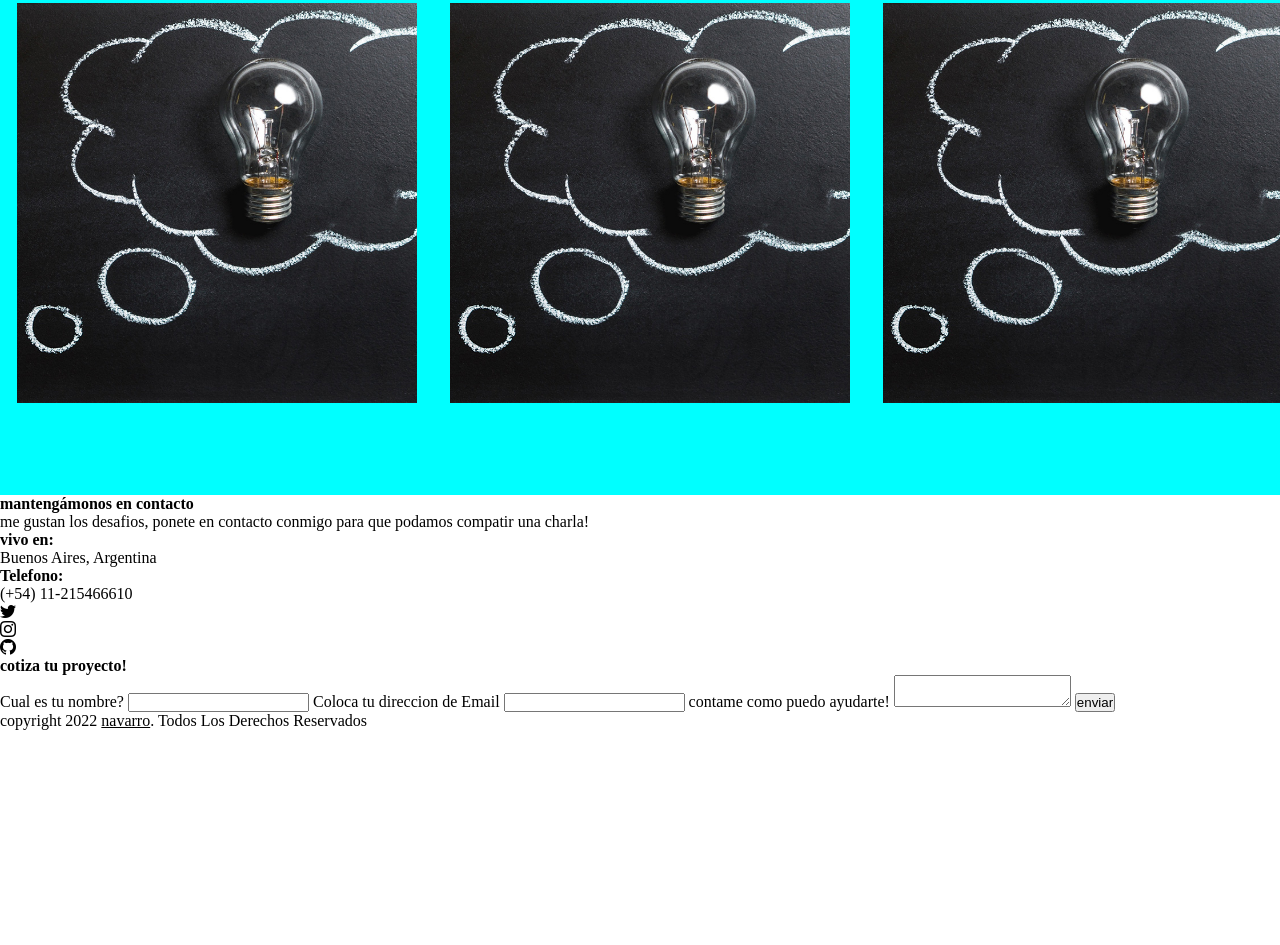
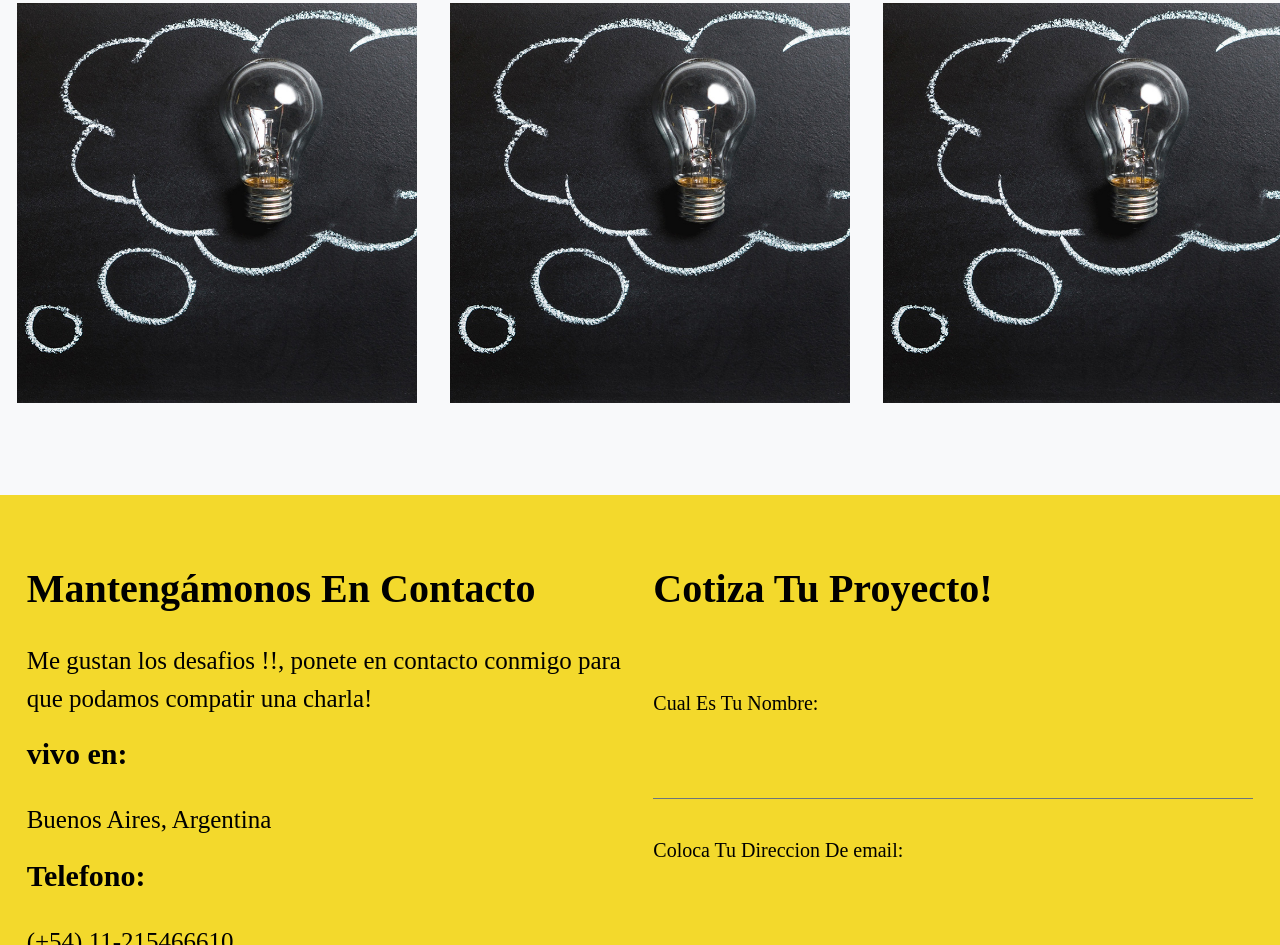
Before and after one commit to Matinavarro132/Portfolio-web-tp, a plain HTML site: page index.html in a window 1280 px wide. Shown: the part 4295-5240 px from the top of the page. Before the commit the page ends 5025 px from the top, so only its background shows below. Drawn offline with nearby package versions, Linux system fonts and the light colour scheme.

Commit message:
termine la seccion de contacto

```diff
--- a/css/estilos.css
+++ b/css/estilos.css
@@ -4,6 +4,11 @@
 
 
 
+}
+
+ul{
+    list-style: none;
+    text-decoration: none;
 }
 
 a{
@@ -317,7 +322,7 @@ margin-bottom: 10px;
 .padre-seccion-habilidades{
 width: 100%;
 height: 950px;
-background-color: #f8f9fa;
+background-color: #ffffff;
 font-family: 'Poppins', sans-serif;
 
 
@@ -510,7 +515,7 @@ width: 90%;
 /* comienza la seccion portfolio */
 
 .section-portfolio{
-    background-color: aqua;
+    background-color: #f8f9fa;
     width: 100%;
     height: 1100px;
 
@@ -566,3 +571,137 @@ text-decoration: none;
 
 /* Termina seccion Proyectos */
 /* comienza seccion contactos */
+
+.section-contacto{
+    width: 100%;
+    height: 800px;
+    background-color: #f3d92c;
+}
+
+.padre-contacto{
+    width: 1300;
+    margin: 0 auto;
+
+}
+
+.contenedor-contacto{
+	display: flex;
+	flex-direction: row;
+	flex-wrap: wrap;
+	justify-content: space-evenly;
+	align-items: center;
+	align-content: center;
+}
+
+.caja-contacto1{
+    width: 600px;
+    height: 700px;
+}
+
+.caja-contacto2{
+    width: 600px;
+    height: 700px;
+}
+
+.caja-contacto1 h3{
+    font-size: 40px;
+    margin-top: 70px;
+}
+
+.caja-contacto1 p{
+    font-size: 25px;
+    margin-top: 30px;
+    font-weight: 100;
+    margin-bottom: 20px;
+    line-height: 1.5;
+}
+
+.caja-contacto1 h4{
+    font-size: 30px;
+}
+
+.iconos2{
+    display: flex;
+    flex-direction: row;
+    margin-top: 20px;
+}
+
+
+.iconos2 a{
+    text-decoration: none;
+     font-size: 30px;
+
+     margin-left: 25px;
+}
+
+
+.caja-contacto2 h4{
+    font-size: 40px;
+    margin-top: 70px;
+    margin-bottom: 40px;
+}
+
+form{
+    display: flex;
+    flex-direction: column;
+    width: 600px;
+    margin: 0 auto;
+}
+
+label{
+    margin: 40px 0;
+}
+
+input[type=text]{
+    padding: 10px;
+   font-size: 20px;
+   background: none;
+   border: none;
+   outline: none;
+   border-bottom: 1px solid #6c757d;
+}
+
+label{
+    font-size: 20px;
+}
+
+textarea{
+width: 100%;
+resize: vertical;
+padding: 10px;
+height: 100px;
+font-size: 20px;
+background: none;
+border: none;
+outline: none;
+border-bottom: 1px solid #6c757d;
+margin-bottom: 10px;
+}
+
+.enviar{
+    color:#fff ;
+    font-size: 20px;
+    width: 100px;
+    padding: 12px 5px;
+    border: 1px solid #212529;
+    border-radius: 2px;
+    border-width: 2px;
+    font-weight: 600;
+    font-size: 18px;
+    text-decoration: none;
+    background-color: #212529;
+    cursor: pointer;
+}
+
+
+
+/* comienza el footer */
+.section-footer{
+    width: 100%;
+    height: 140px;
+    background-color: #000000;
+}
+
+.section-footer p{
+    color: #fff;
+}
--- a/index.html
+++ b/index.html
@@ -297,20 +297,20 @@
 
                 </div>
         </section><!-- Termina la seccion de proyectos -->
-        <section id="contacto" class="seccion-contacto"><!-- comienza la seccion de contacto -->
+        <section id="contacto" class="section-contacto"><!-- comienza la seccion de contacto -->
             <div class="padre-contacto">
 
                 <div class="contenedor-contacto">
 
-                    <div class="caja contacto1">
-                        <h4>mantengámonos en contacto</h4>
-                        <p>me gustan los desafios, ponete en contacto conmigo para que podamos compatir una charla! </p>
+                    <div class="caja-contacto1">
+                        <h3>Mantengámonos En Contacto</h3>
+                        <p>Me gustan los desafios !!, ponete en contacto conmigo para que podamos compatir una charla! </p>
                         <h4>vivo en:</h4>
                         <p>Buenos Aires, Argentina</p>
                         <h4>Telefono:</h4>
                         <p>(+54) 11-215466610</p>
 
-                        <ul>
+                        <ul class="iconos2">
                             <li>
                                <a href="https://twitter.com/mati_navarro132"><i class="bi bi-twitter"></i></a>
                             </li>
@@ -327,18 +327,18 @@
                     </div>
 
                     <div class="caja-contacto2">
-                        <h4>cotiza tu proyecto!</h4>
+                        <h4>Cotiza Tu Proyecto!</h4>
                         <form action="">
-                            <label for="">Cual es tu nombre?</label>
+                            <label for="">Cual Es Tu Nombre:</label>
                             <input type="text">
 
-                            <label for="">Coloca tu direccion de Email</label>
+                            <label for="">Coloca Tu Direccion De email:</label>
                             <input type="text">
 
-                            <label for="">contame como puedo ayudarte!</label>
+                            <label for="">Contame Como Puedo Ayudarte!:</label>
                             <textarea ></textarea>
 
-                            <button type="submit">enviar</button>
+                            <button class="enviar" type="submit">enviar <i class="bi bi-caret-right-fill"></i></button>
                         </form>
                     </div>
 
@@ -347,7 +347,7 @@
             </div>
         </section>
     </Main><!-- Termina el main -->
-   <footer><!-- comienza el footer -->
+   <footer class="section-footer"><!-- comienza el footer -->
         <p>copyright 2022 <a href="index.html">navarro</a>. Todos Los Derechos Reservados</p>
    </footer>
 
```
